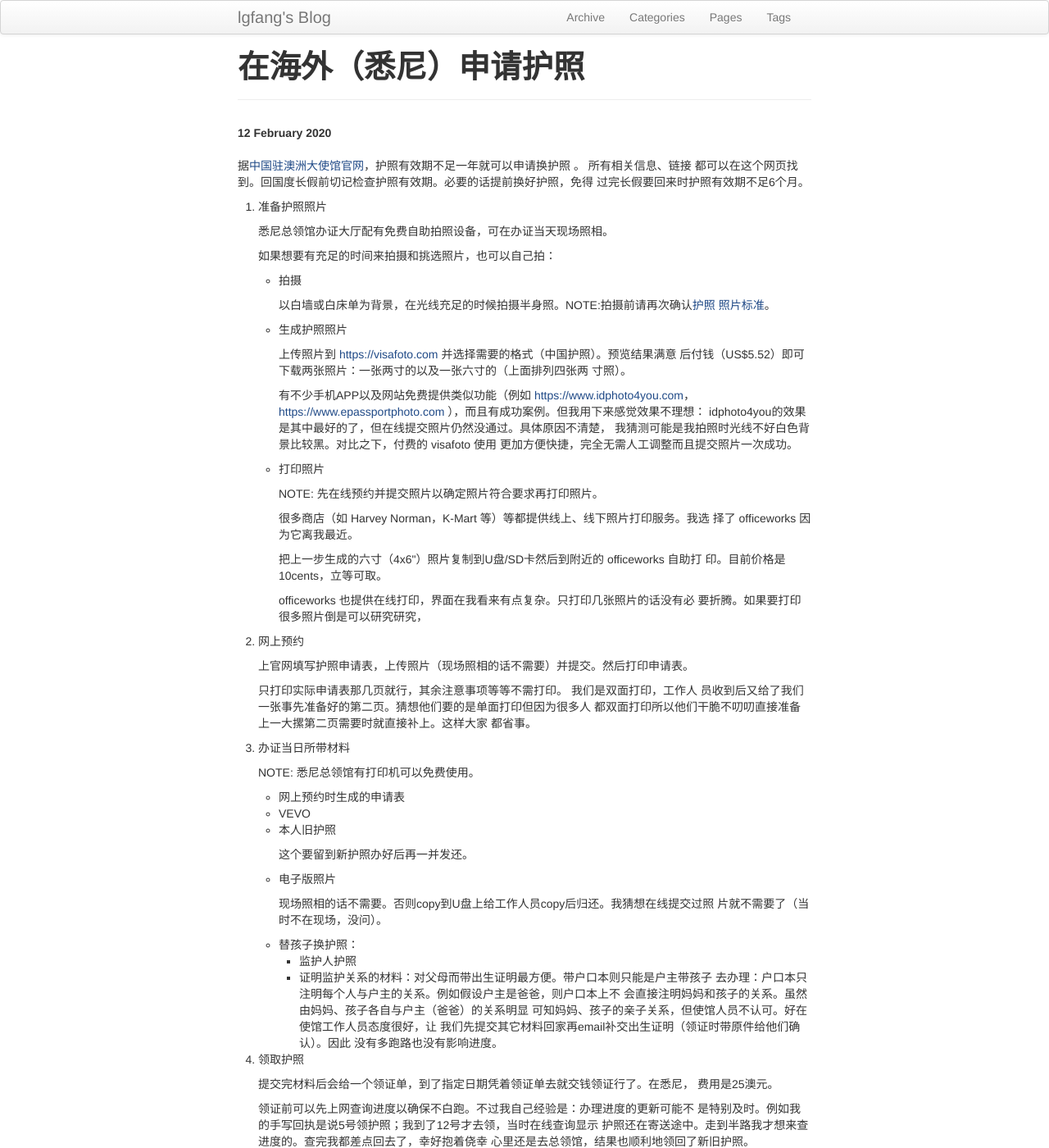
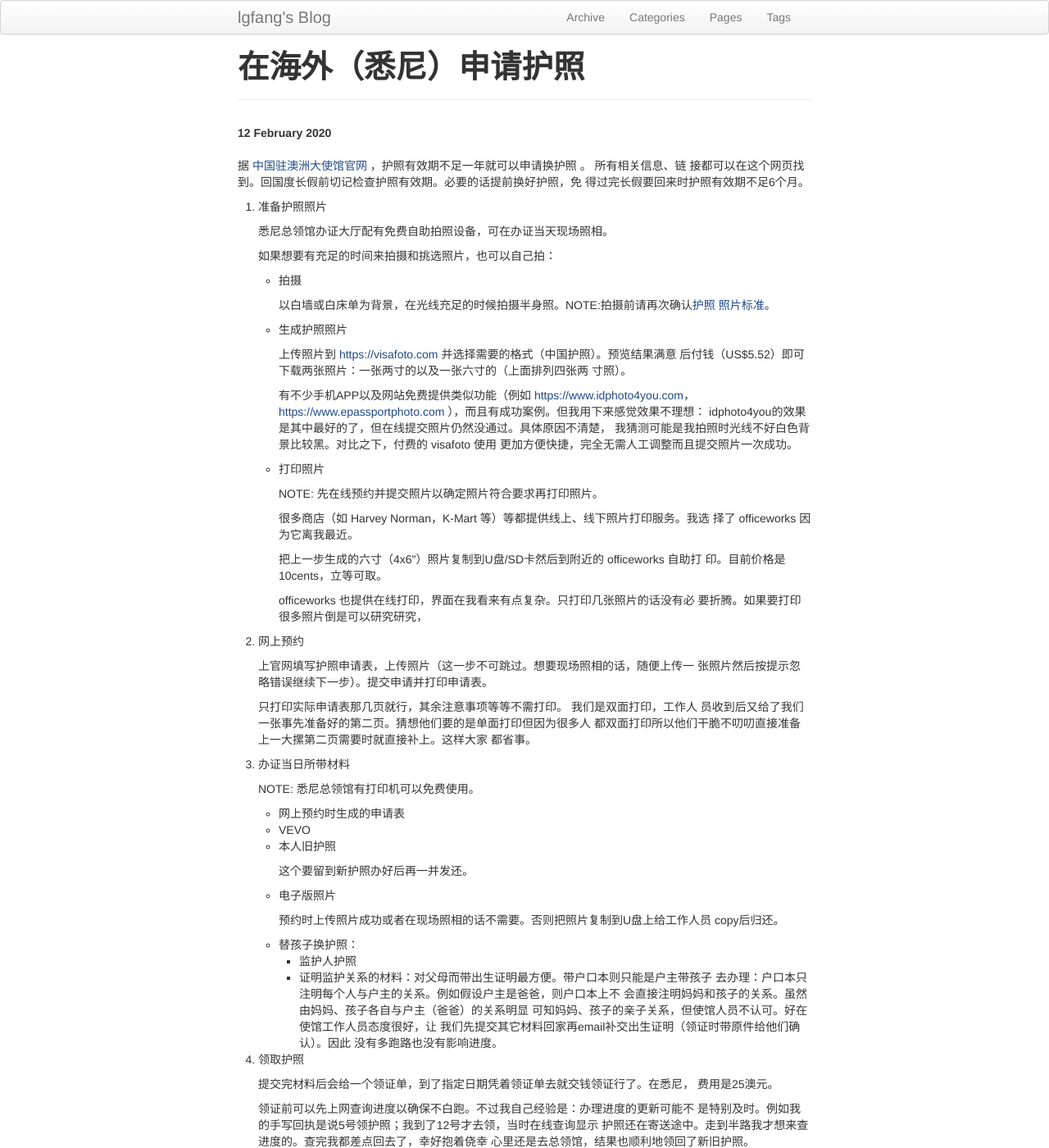
Before and after one commit to lgfang/lgfang.github.io, a Jekyll site: the page built from _posts/2020-02-12-oz-passport-renew.html, in a window 1280 px wide and 1400 px high. Shown: the whole window at 82% size. Built offline with Jekyll 4.4.1, drawn with Linux system fonts in a browser that asks for light colours; comment, search, counter and statistics services are not loaded.

Commit message:
2020-02-12-oz-passport-renew: clarify when usb would be required

```diff
--- a/_posts/2020-02-12-oz-passport-renew.html
+++ b/_posts/2020-02-12-oz-passport-renew.html
@@ -7,9 +7,9 @@ tags: [移民, 澳洲]
 ---
 
 <p>
-据<a href="http://au.china-embassy.org/chn/lsfw/hzlxz/blhzlxzxz/t1081733.htm">中国驻澳洲大使馆官网</a>，护照有效期不足一年就可以申请换护照 。 所有相关信息、链接
-都可以在这个网页找到。回国度长假前切记检查护照有效期。必要的话提前换好护照，免得
-过完长假要回来时护照有效期不足6个月。
+据 <a href="http://au.china-embassy.org/chn/lsfw/hzlxz/blhzlxzxz/t1081733.htm">中国驻澳洲大使馆官网</a> ，护照有效期不足一年就可以申请换护照 。 所有相关信息、链
+接都可以在这个网页找到。回国度长假前切记检查护照有效期。必要的话提前换好护照，免
+得过完长假要回来时护照有效期不足6个月。
 </p>
 
 <ol class="org-ol">
@@ -82,7 +82,8 @@ officeworks 也提供在线打印，界面在我看来有点复杂。只打印
 </p>
 
 <p>
-上官网填写护照申请表，上传照片（现场照相的话不需要）并提交。然后打印申请表。
+上官网填写护照申请表，上传照片（这一步不可跳过。想要现场照相的话，随便上传一
+张照片然后按提示忽略错误继续下一步）。提交申请并打印申请表。
 </p>
 
 <p>
@@ -118,8 +119,8 @@ NOTE: 悉尼总领馆有打印机可以免费使用。
 </p>
 
 <p>
-现场照相的话不需要。否则copy到U盘上给工作人员copy后归还。我猜想在线提交过照
-片就不需要了（当时不在现场，没问）。
+预约时上传照片成功或者在现场照相的话不需要。否则把照片复制到U盘上给工作人员
+copy后归还。
 </p></li>
 
 <li>替孩子换护照：
```
